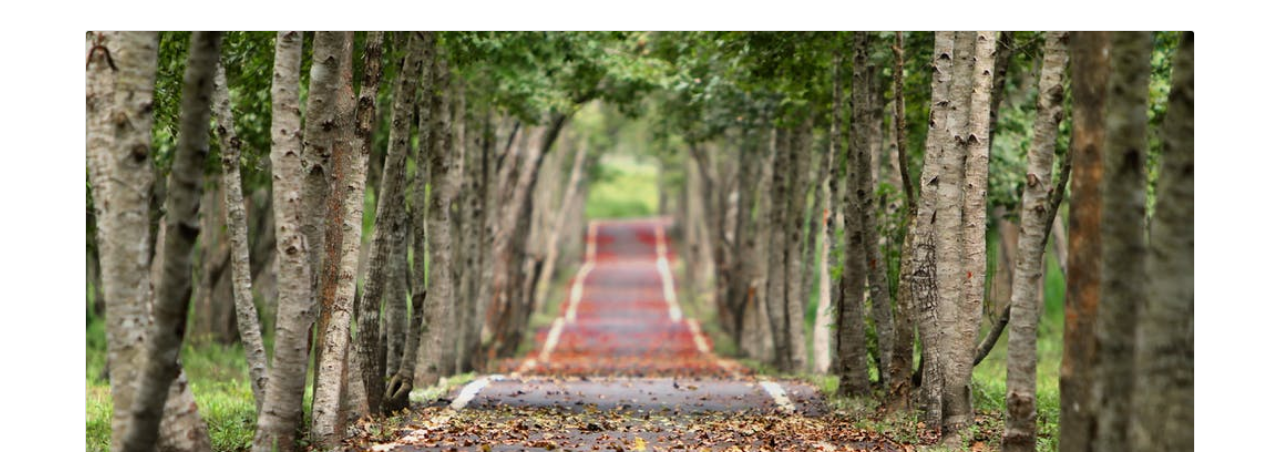
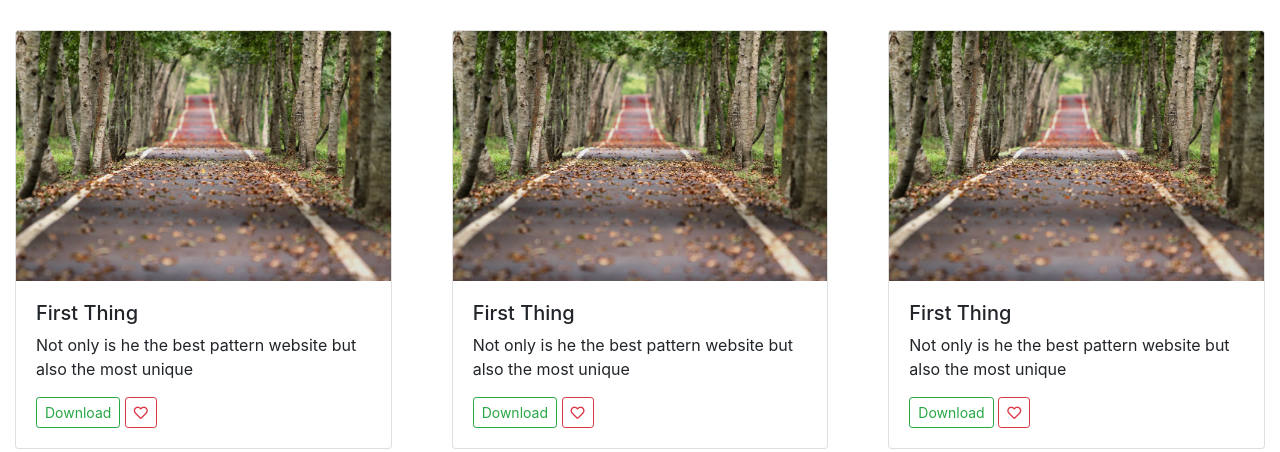
Before and after one commit to glenpegado/Pattern_Project, a plain HTML site: page index.html in a window 1280 px wide. Shown: the part 364-816 px from the top of the page. Drawn offline with nearby package versions, Linux system fonts and the light colour scheme.

Commit message:
finalized changes

```diff
--- a/index.html
+++ b/index.html
@@ -36,15 +36,52 @@
     </section>
 
     <section id="gallery">
-      <div class="container">
-        <div class="card">
-          <img class="card-img-top" src="imgs/pattern1.jpeg" alt="">
-          <div class="card-body">
-            <h5 class>First Thing</h5>
+      <div class="row">
+        <div class="col-lg-4 mb-4">
+          <div class="container">
+            <div class="card">
+              <img class="card-img-top" src="imgs/pattern1.jpeg" alt="">
+              <div class="card-body">
+                <h5 class>First Thing</h5>
+                <p class="card-text">Not only is he the best pattern website but also the most unique</p>
+
+                <a href="#" class="btn btn-outline-success btn-sm">Download</a>
+                <a href="#" class="btn btn-outline-danger btn-sm"><i class="far fa-heart"></i></a>
+              </div>
+            </div>
           </div>
 
         </div>
+        <div class="col-lg-4 mb-4">
+          <div class="container">
+            <div class="card">
+              <img class="card-img-top" src="imgs/pattern1.jpeg" alt="">
+              <div class="card-body">
+                <h5 class>First Thing</h5>
+                <p class="card-text">Not only is he the best pattern website but also the most unique</p>
 
+                <a href="#" class="btn btn-outline-success btn-sm">Download</a>
+                <a href="#" class="btn btn-outline-danger btn-sm"><i class="far fa-heart"></i></a>
+              </div>
+            </div>
+          </div>
+
+        </div>
+        <div class="col-lg-4 mb-4">
+          <div class="container">
+            <div class="card">
+              <img class="card-img-top" src="imgs/pattern1.jpeg" alt="">
+              <div class="card-body">
+                <h5 class>First Thing</h5>
+                <p class="card-text">Not only is he the best pattern website but also the most unique</p>
+
+                <a href="#" class="btn btn-outline-success btn-sm">Download</a>
+                <a href="#" class="btn btn-outline-danger btn-sm"><i class="far fa-heart"></i></a>
+              </div>
+            </div>
+          </div>
+
+        </div>
       </div>
 
     </section>
```
